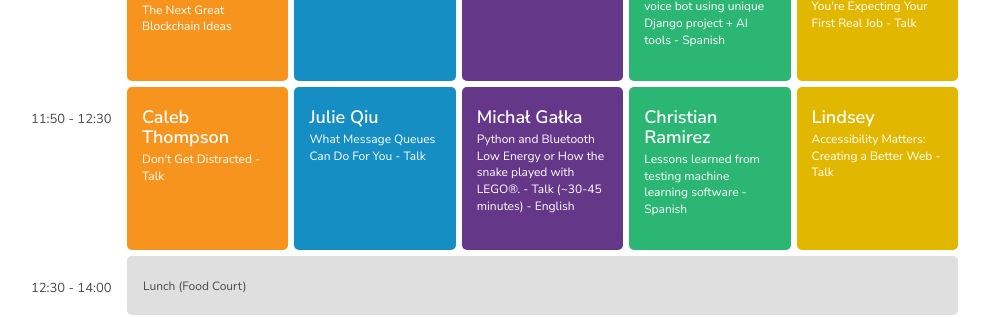
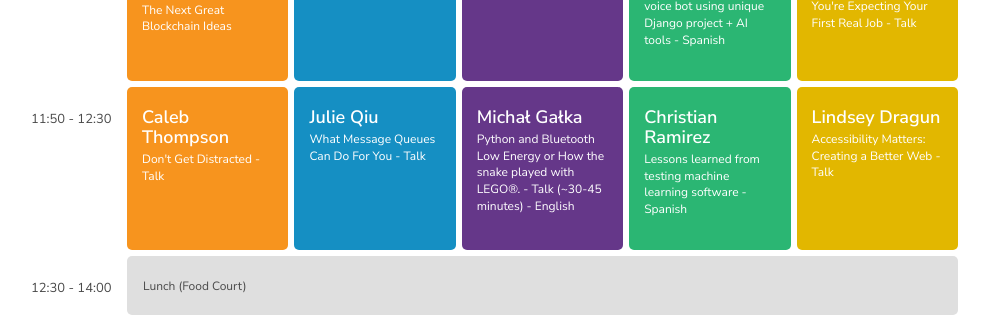
Before and after one commit to pycaribbean/pycaribbean.github.io, a Jekyll site: the page built from schedule.html, in a window 1280 px wide and 900 px high, scrolled down 2474 px. Shown: the part 155-472 px from the top of the window, without its empty margins (144-1133 px from the left). Built offline with Jekyll 4.4.1, drawn with Linux system fonts in a browser that asks for light colours; nearby versions of some CDN libraries; library files that are not in the unit come from our copies.

Commit message:
fix Lindsey Dragun name

```diff
--- a/schedule.html
+++ b/schedule.html
@@ -345,7 +345,7 @@ layout: contentpage
             <p>Lessons learned from testing machine learning software - Spanish</p>
         </div>
         <div class="lecture yellow">
-            <h4>Lindsey</h4>
+            <h4>Lindsey Dragun</h4>
             <p>Accessibility Matters: Creating a Better Web - Talk</p>
         </div>
         <!-- ////////////// End Row ////////////// -->
```
